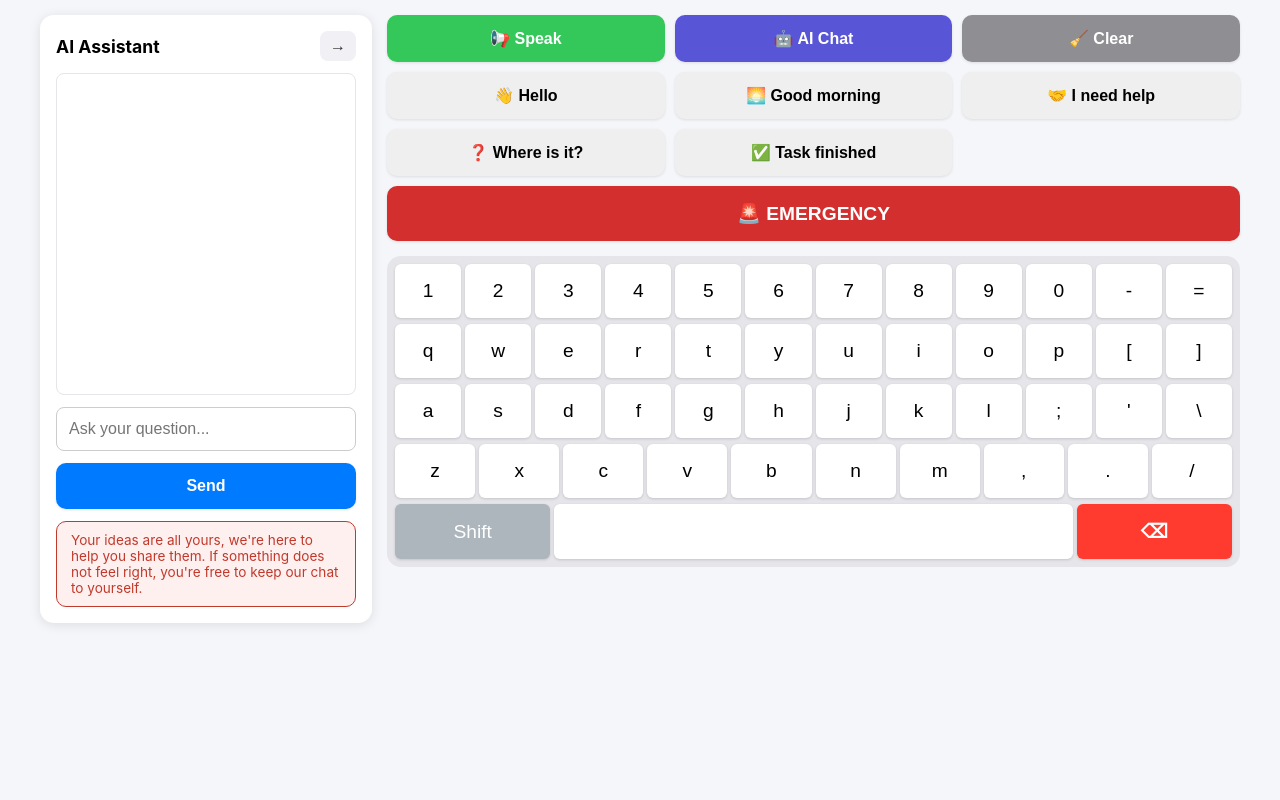
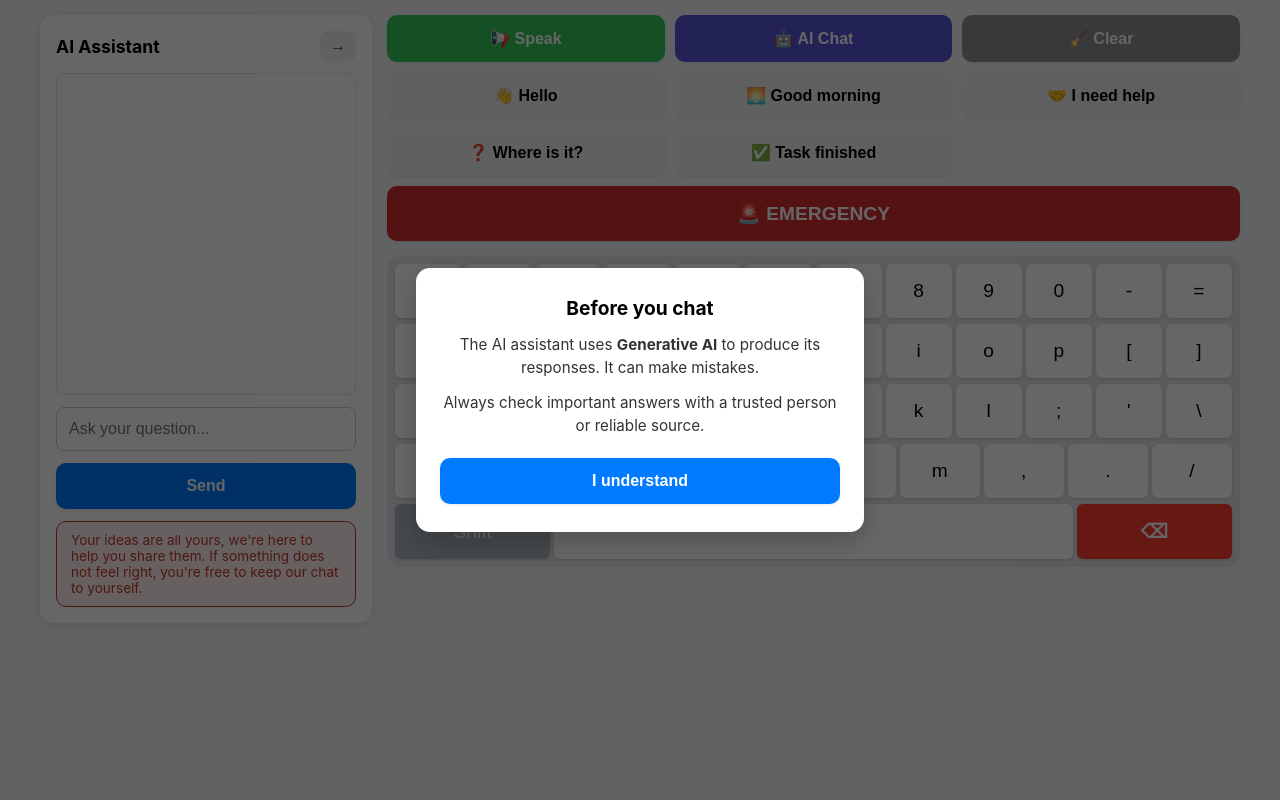
Before and after one commit to codeblasts1999/AAC, a Flask app: page / in a window 1280 px wide. Run offline with Flask 3, Linux system fonts and the light colour scheme.

Commit message:
Add AI Disclaimer modal on open

```diff
--- a/waterdog-app/static/script.js
+++ b/waterdog-app/static/script.js
@@ -179,6 +179,12 @@ document.addEventListener('DOMContentLoaded', () => {
     sendAiBtn.onclick = handleAiSend;
     aiInput.onkeypress = (e) => { if (e.key === 'Enter') handleAiSend(); };
 
+    // Disclaimer modal — dismiss on acknowledge
+    const disclaimerModal = document.getElementById('disclaimer-modal');
+    document.getElementById('disclaimer-ok-btn').onclick = () => {
+        disclaimerModal.classList.add('hidden');
+    };
+
     // Initialize Keyboard on mount
     renderKeyboard();
 });
--- a/waterdog-app/static/style.css
+++ b/waterdog-app/static/style.css
@@ -194,6 +194,50 @@ button {
     color: #555;
 }
 
+.disclaimer-overlay {
+    position: fixed;
+    top: 0; left: 0; width: 100%; height: 100%;
+    background: rgba(0, 0, 0, 0.6);
+    display: flex;
+    justify-content: center;
+    align-items: center;
+    z-index: 2000;
+}
+
+.disclaimer-overlay.hidden { display: none; }
+
+.disclaimer-box {
+    background: white;
+    border-radius: 14px;
+    padding: 28px 24px;
+    width: 90%;
+    max-width: 400px;
+    box-shadow: 0 10px 25px rgba(0,0,0,0.2);
+    text-align: center;
+}
+
+.disclaimer-box h3 {
+    margin: 0 0 14px;
+    font-size: 1.2rem;
+}
+
+.disclaimer-box p {
+    font-size: 0.95rem;
+    line-height: 1.5;
+    color: #333;
+    margin: 0 0 12px;
+}
+
+#disclaimer-ok-btn {
+    margin-top: 8px;
+    width: 100%;
+    background: #007AFF;
+    color: white;
+    font-size: 1rem;
+    padding: 14px;
+    border-radius: 10px;
+}
+
 .ai-privacy-notice {
     margin-top: 12px;
     padding: 10px 14px;
--- a/waterdog-app/templates/template.html
+++ b/waterdog-app/templates/template.html
@@ -42,6 +42,16 @@
         </div>
     </div>
 
+    <!-- AI Disclaimer Modal -->
+    <div id="disclaimer-modal" class="disclaimer-overlay">
+        <div class="disclaimer-box">
+            <h3>Before you chat</h3>
+            <p>The AI assistant uses <strong>Generative AI</strong> to produce its responses. It can make mistakes.</p>
+            <p>Always check important answers with a trusted person or reliable source.</p>
+            <button id="disclaimer-ok-btn">I understand</button>
+        </div>
+    </div>
+
     <script src="{{ url_for('static', filename='script.js') }}"></script>
 </body>
 </html>
```
